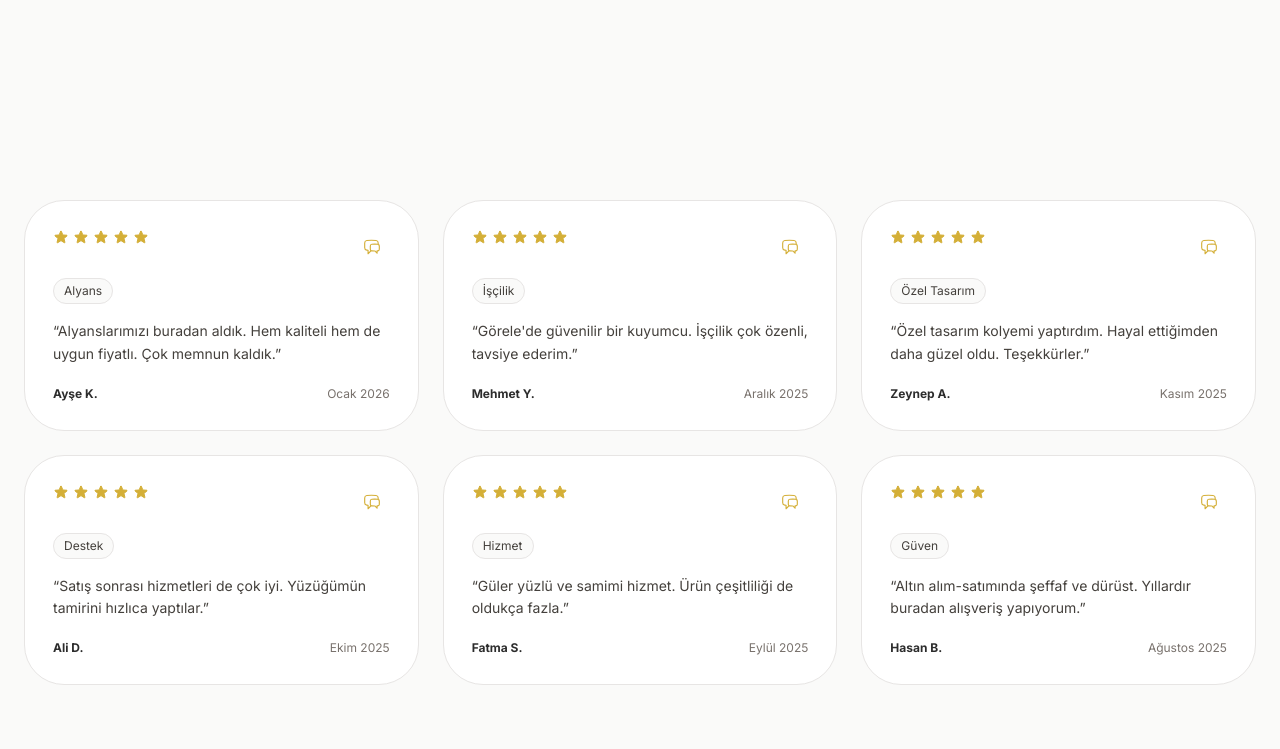
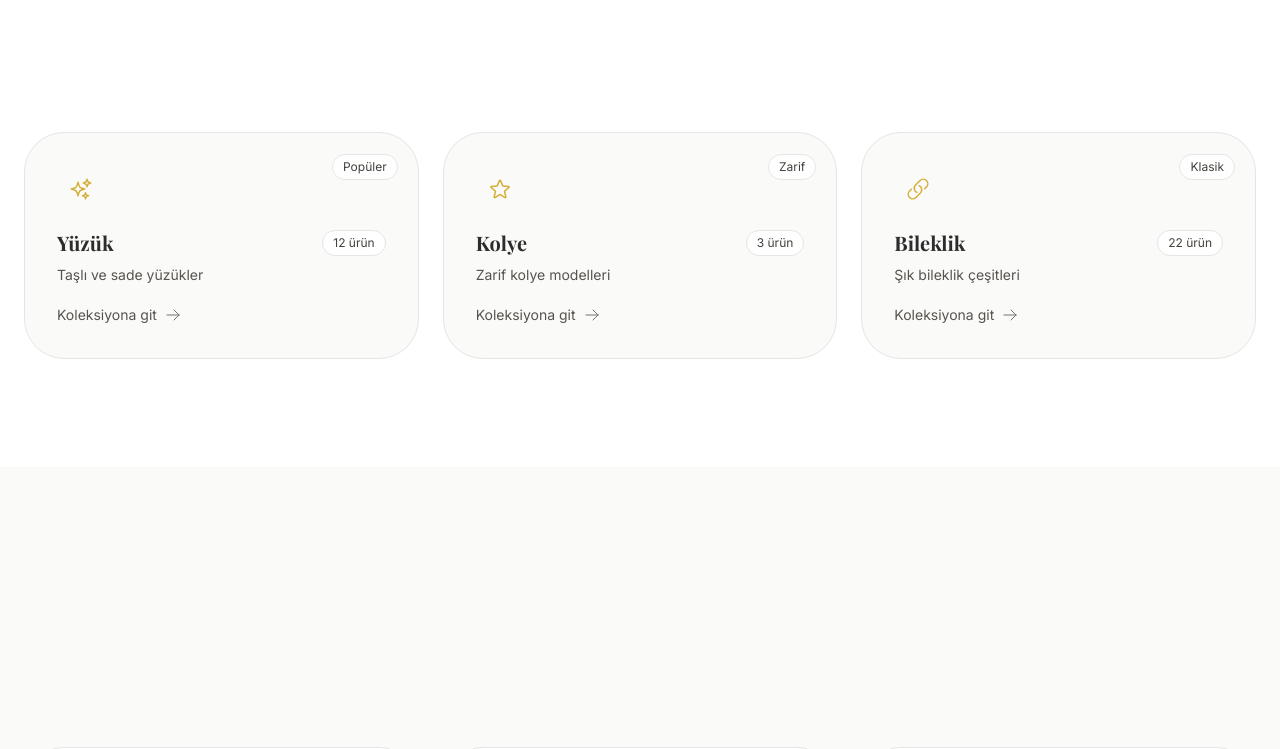
Before and after one commit to Alperen0000/nazarkuyumcusu, a Next.js app: page /homepage in a window 1280 px wide. Shown: the part 1020-1769 px from the top of the page. Built offline with nearby package versions, Linux system fonts and the light colour scheme; a web font is replaced by a local one.

Commit message:
CategoryCards hatası

```diff
--- a/src/app/homepage/components/CategoryCards.tsx
+++ b/src/app/homepage/components/CategoryCards.tsx
@@ -1,152 +1,107 @@
 'use client';
 
 import { useEffect, useMemo, useRef, useState } from 'react';
+import Link from 'next/link';
 import Icon from '@/components/ui/AppIcon';
+import { PRODUCTS } from '@/data/product';
 
-interface Review {
-  id: string;
+interface Category {
+  id: 'yuzuk' | 'kolye' | 'bileklik';
   name: string;
-  rating: number;
-  comment: string;
-  date: string;
-  tag?: string; // opsiyonel mini etiket
+  icon: string;
+  href: string;
+  description: string;
+  badge?: string;
 }
 
-const reviews: Review[] = [
+const categories: Category[] = [
   {
-    id: 'review_1',
-    name: 'Ayşe K.',
-    rating: 5,
-    comment:
-      'Alyanslarımızı buradan aldık. Hem kaliteli hem de uygun fiyatlı. Çok memnun kaldık.',
-    date: 'Ocak 2026',
-    tag: 'Alyans',
+    id: 'yuzuk',
+    name: 'Yüzük',
+    icon: 'SparklesIcon',
+    href: '/collections/yuzuk',
+    description: 'Taşlı ve sade yüzükler',
+    badge: 'Popüler',
   },
   {
-    id: 'review_2',
-    name: 'Mehmet Y.',
-    rating: 5,
-    comment: "Görele'de güvenilir bir kuyumcu. İşçilik çok özenli, tavsiye ederim.",
-    date: 'Aralık 2025',
-    tag: 'İşçilik',
+    id: 'kolye',
+    name: 'Kolye',
+    icon: 'StarIcon',
+    href: '/collections/kolye',
+    description: 'Zarif kolye modelleri',
+    badge: 'Zarif',
   },
   {
-    id: 'review_3',
-    name: 'Zeynep A.',
-    rating: 5,
-    comment: 'Özel tasarım kolyemi yaptırdım. Hayal ettiğimden daha güzel oldu. Teşekkürler.',
-    date: 'Kasım 2025',
-    tag: 'Özel Tasarım',
-  },
-  {
-    id: 'review_4',
-    name: 'Ali D.',
-    rating: 5,
-    comment: 'Satış sonrası hizmetleri de çok iyi. Yüzüğümün tamirini hızlıca yaptılar.',
-    date: 'Ekim 2025',
-    tag: 'Destek',
-  },
-  {
-    id: 'review_5',
-    name: 'Fatma S.',
-    rating: 5,
-    comment: 'Güler yüzlü ve samimi hizmet. Ürün çeşitliliği de oldukça fazla.',
-    date: 'Eylül 2025',
-    tag: 'Hizmet',
-  },
-  {
-    id: 'review_6',
-    name: 'Hasan B.',
-    rating: 5,
-    comment: 'Altın alım-satımında şeffaf ve dürüst. Yıllardır buradan alışveriş yapıyorum.',
-    date: 'Ağustos 2025',
-    tag: 'Güven',
+    id: 'bileklik',
+    name: 'Bileklik',
+    icon: 'LinkIcon',
+    href: '/collections/bileklik',
+    description: 'Şık bileklik çeşitleri',
+    badge: 'Klasik',
   },
 ];
 
-export default function CustomerReviews() {
-  const [visibleReviews, setVisibleReviews] = useState<Set<string>>(new Set());
-  const reviewRefs = useRef<Map<string, HTMLDivElement>>(new Map());
+export default function CategoryCards() {
+  const [visibleCards, setVisibleCards] = useState<Set<string>>(new Set());
 
-  const avgRating = useMemo(() => {
-    if (reviews.length === 0) return 0;
-    const sum = reviews.reduce((acc, r) => acc + r.rating, 0);
-    return Math.round((sum / reviews.length) * 10) / 10;
+  // Link ref’i: Next Link (App Router) anchor’a forwardRef yapar
+  const cardRefs = useRef<Map<string, HTMLAnchorElement>>(new Map());
+
+  // Ürün sayıları otomatik
+  const counts = useMemo(() => {
+    const c = { yuzuk: 0, kolye: 0, bileklik: 0 };
+    for (const p of PRODUCTS) {
+      if (p.category === 'yuzuk') c.yuzuk += 1;
+      if (p.category === 'kolye') c.kolye += 1;
+      if (p.category === 'bileklik') c.bileklik += 1;
+    }
+    return c;
   }, []);
 
   useEffect(() => {
-    if (reviewRefs.current.size === 0) return;
+    if (cardRefs.current.size === 0) return;
 
     const observer = new IntersectionObserver(
       (entries) => {
         entries.forEach((entry) => {
           if (!entry.isIntersecting) return;
-
           const id = entry.target.getAttribute('data-id');
           if (!id) return;
 
-          setVisibleReviews((prev) => {
+          setVisibleCards((prev) => {
             if (prev.has(id)) return prev;
             const next = new Set(prev);
             next.add(id);
             return next;
           });
 
-          observer.unobserve(entry.target); // performans
+          // bir kere görünce gözlemlemeyi bırak -> daha az iş
+          observer.unobserve(entry.target);
         });
       },
       { threshold: 0.15 },
     );
 
-    reviewRefs.current.forEach((ref) => observer.observe(ref));
+    cardRefs.current.forEach((ref) => observer.observe(ref));
     return () => observer.disconnect();
   }, []);
-
   return (
-    <section className="py-20 md:py-24 bg-stone-50">
+    <section id="koleksiyonlar" className="py-20 md:py-24 bg-white scroll-mt-24">
       <div className="max-w-container mx-auto px-6">
-        {/* Heading */}
+        {/* Başlık */}
         <div className="text-center mb-10 md:mb-16 reveal">
           <span className="text-sm font-mono uppercase tracking-wider text-secondary mb-2 block">
-            Müşteri Yorumları
+            Kategoriler
           </span>
-
           <h2 className="text-4xl md:text-5xl font-playfair font-bold text-primary mb-4">
-            Müşterilerimiz Ne Diyor?
+            Koleksiyonlarımız
           </h2>
-
           <p className="text-lg text-stone-600 max-w-2xl mx-auto">
-            Nazar Kuyumculuk’ta alışveriş yapan müşterilerimizin paylaştığı deneyimlerden seçmeler.
+            Seçili yüzük, kolye ve bileklik modellerini keşfedin.
           </p>
-
-          {/* Mini rating özeti */}
-          <div className="mt-5 flex flex-wrap items-center justify-center gap-3 text-sm text-stone-600">
-            <div className="inline-flex items-center gap-1">
-              {Array.from({ length: 5 }).map((_, i) => (
-                <Icon
-                  key={`avg_star_${i}`}
-                  name="StarIcon"
-                  size={16}
-                  className={`${
-                    i < Math.round(avgRating) ? 'text-secondary fill-secondary' : 'text-stone-300'
-                  }`}
-                />
-              ))}
-            </div>
-
-            <span className="font-medium text-stone-700">{avgRating.toFixed(1)} / 5.0</span>
-            <span className="text-stone-400">•</span>
-            <span>{reviews.length} yorum</span>
-
-            {/* Opsiyonel: “tamamı” aksiyonu (şimdilik #store-info’ya da bağlayabiliriz) */}
-            <span className="hidden sm:inline text-stone-300">•</span>
-            <span className="hidden sm:inline text-stone-500">
-              (Yorumlar örnek amaçlıdır)
-            </span>
-          </div>
         </div>
 
-        {/* Mobile: snap slider | Desktop: grid */}
+        {/* Mobil: yatay snap / Desktop: grid */}
         <div
           className={`
             -mx-6 px-6
@@ -155,91 +110,97 @@ export default function CustomerReviews() {
             md:mx-0 md:px-0 md:grid md:grid-cols-2 lg:grid-cols-3 md:gap-6 md:overflow-visible
           `}
         >
-          {reviews.map((review, index) => {
-            const revealed = visibleReviews.has(review.id);
+          {categories.map((category, index) => {
+            const count =
+              category.id === 'yuzuk'
+                ? counts.yuzuk
+                : category.id === 'kolye'
+                  ? counts.kolye
+                  : counts.bileklik;
+
+            const revealed = visibleCards.has(category.id);
 
             return (
-              <div
-                key={review.id}
+              <Link
+                key={category.id}
+                href={category.href}
                 ref={(el) => {
-                  if (el) reviewRefs.current.set(review.id, el);
-                  else reviewRefs.current.delete(review.id);
+                  if (el) cardRefs.current.set(category.id, el);
+                  else cardRefs.current.delete(category.id);
                 }}
-                data-id={review.id}
-                role="article"
-                aria-label={`${review.name} yorumu`}
-                tabIndex={0}
+                data-id={category.id}
                 className={`
-                  group relative
+                  group relative block
                   min-w-[85%] sm:min-w-[60%] md:min-w-0
                   snap-start
-                  p-7
-                  bg-white
+                  p-7 md:p-8
+                  bg-stone-50
                   rounded-organic-md
                   border border-stone-200
+                  hover:border-secondary hover:bg-white
                   transition-all duration-500
                   md:hover:shadow-lg md:hover:-translate-y-1
                   focus:outline-none focus:ring-2 focus:ring-secondary/40
                   ${revealed ? 'reveal active' : 'reveal'}
                 `}
-                style={{ transitionDelay: `${index * 80}ms` }}
+                style={{ transitionDelay: `${index * 90}ms` }}
+                aria-label={`${category.name} koleksiyonunu görüntüle`}
               >
-                {/* accent line */}
+                {/* Üst çizgi (premium detay) */}
                 <div
-                  className="absolute left-0 top-0 w-full h-1 bg-gradient-to-r from-secondary via-accent to-secondary opacity-0 group-hover:opacity-100 transition-opacity"
+                  className="absolute left-0 top-0 w-full h-1 bg-gradient-to-r from-secondary via-accent to-secondary
+                             opacity-0 group-hover:opacity-100 transition-opacity"
                   aria-hidden="true"
                 />
 
-                {/* top row */}
-                <div className="flex items-start justify-between gap-3">
-                  {/* Stars: full 5 */}
-                  <div className="inline-flex items-center gap-1">
-                    {Array.from({ length: 5 }).map((_, i) => (
-                      <Icon
-                        key={`star_${review.id}_${i}`}
-                        name="StarIcon"
-                        size={16}
-                        className={`${
-                          i < review.rating ? 'text-secondary fill-secondary' : 'text-stone-300'
-                        }`}
-                      />
-                    ))}
-                  </div>
-
-                  <div className="w-9 h-9 rounded-full bg-secondary/10 flex items-center justify-center">
-                    <Icon name="ChatBubbleLeftRightIcon" size={18} className="text-secondary" />
-                  </div>
-                </div>
-
-                {/* Optional tag */}
-                {review.tag && (
-                  <div className="mt-3">
-                    <span className="inline-flex items-center px-2.5 py-1 rounded-full text-xs border border-stone-200 bg-stone-50 text-stone-700">
-                      {review.tag}
+                {/* Badge */}
+                {category.badge && (
+                  <div className="absolute top-5 right-5">
+                    <span className="inline-flex items-center px-2.5 py-1 rounded-full text-xs border border-stone-200 bg-white/80 backdrop-blur text-stone-700">
+                      {category.badge}
                     </span>
                   </div>
                 )}
 
-                <p className="mt-4 text-stone-700 leading-relaxed text-sm">
-                  “{review.comment}”
-                </p>
+                {/* Icon */}
+                <div className="w-12 h-12 bg-secondary/10 rounded-full flex items-center justify-center mb-4 group-hover:bg-secondary/20 transition-colors">
+                  <Icon name={category.icon as any} size={24} className="text-secondary" />
+                </div>
 
-                <div className="mt-5 flex items-center justify-between text-xs">
-                  <span className="font-bold text-primary">{review.name}</span>
-                  <span className="text-stone-500">{review.date}</span>
+                {/* Title + Count */}
+                <div className="flex items-center justify-between gap-3">
+                  <h3 className="text-xl font-playfair font-bold text-primary group-hover:text-secondary transition-colors">
+                    {category.name}
+                  </h3>
+
+                  <span className="inline-flex items-center px-2.5 py-1 rounded-full text-xs border border-stone-200 bg-white text-stone-700">
+                    {count} ürün
+                  </span>
                 </div>
-              </div>
+
+                <p className="text-sm text-stone-600 mt-2">{category.description}</p>
+
+                {/* CTA hint */}
+                <div className="mt-5 inline-flex items-center gap-2 text-sm text-stone-600 group-hover:text-primary transition-colors">
+                  Koleksiyona git
+                  <Icon
+                    name="ArrowRightIcon"
+                    size={16}
+                    className="text-stone-500 group-hover:text-primary"
+                  />
+                </div>
+              </Link>
             );
           })}
         </div>
 
-        {/* Mobile hint */}
+        {/* Mobil ipucu */}
         <div className="mt-4 text-center text-sm text-stone-500 md:hidden">
-          Kaydırarak diğer yorumları görebilirsiniz.
+          Kaydırarak diğer koleksiyonları görebilirsiniz.
         </div>
       </div>
 
-      {/* webkit scrollbar hide */}
+      {/* scrollbar gizleme (webkit) */}
       <style jsx>{`
         div::-webkit-scrollbar {
           display: none;
```
